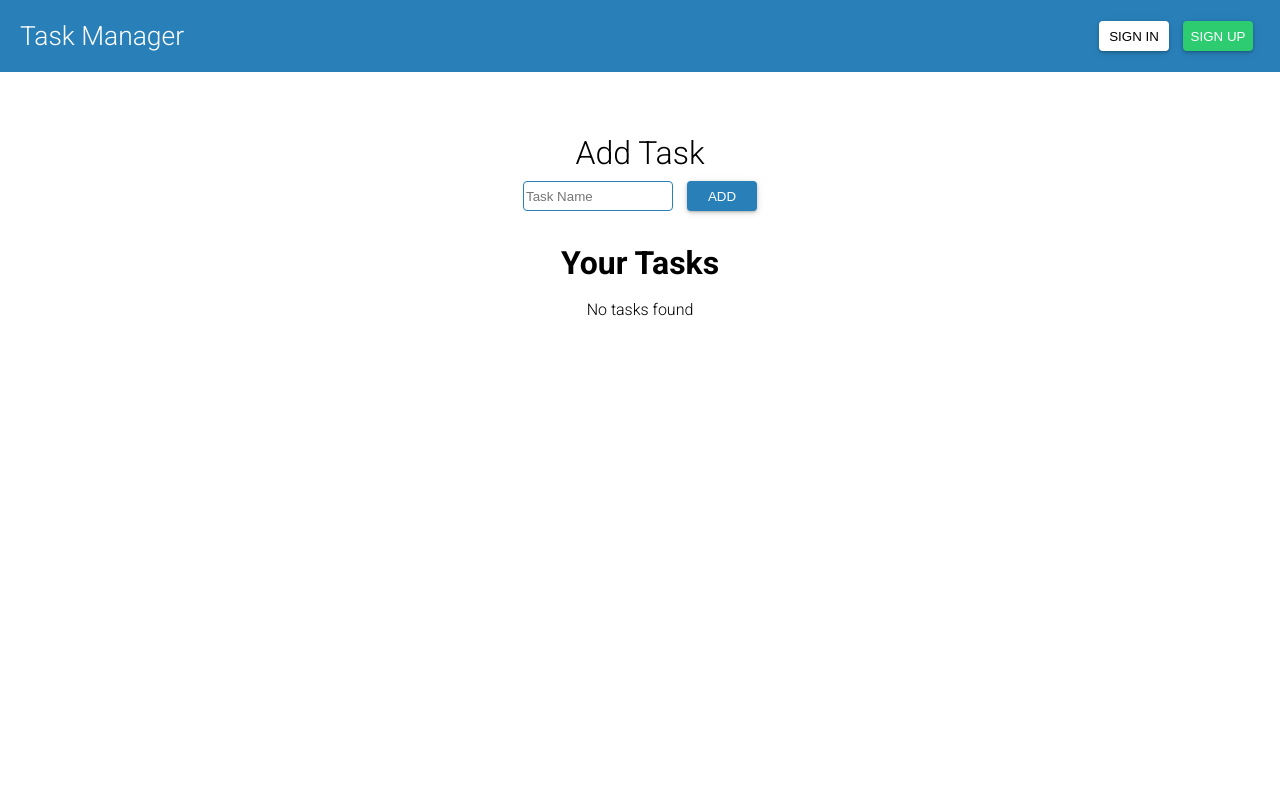
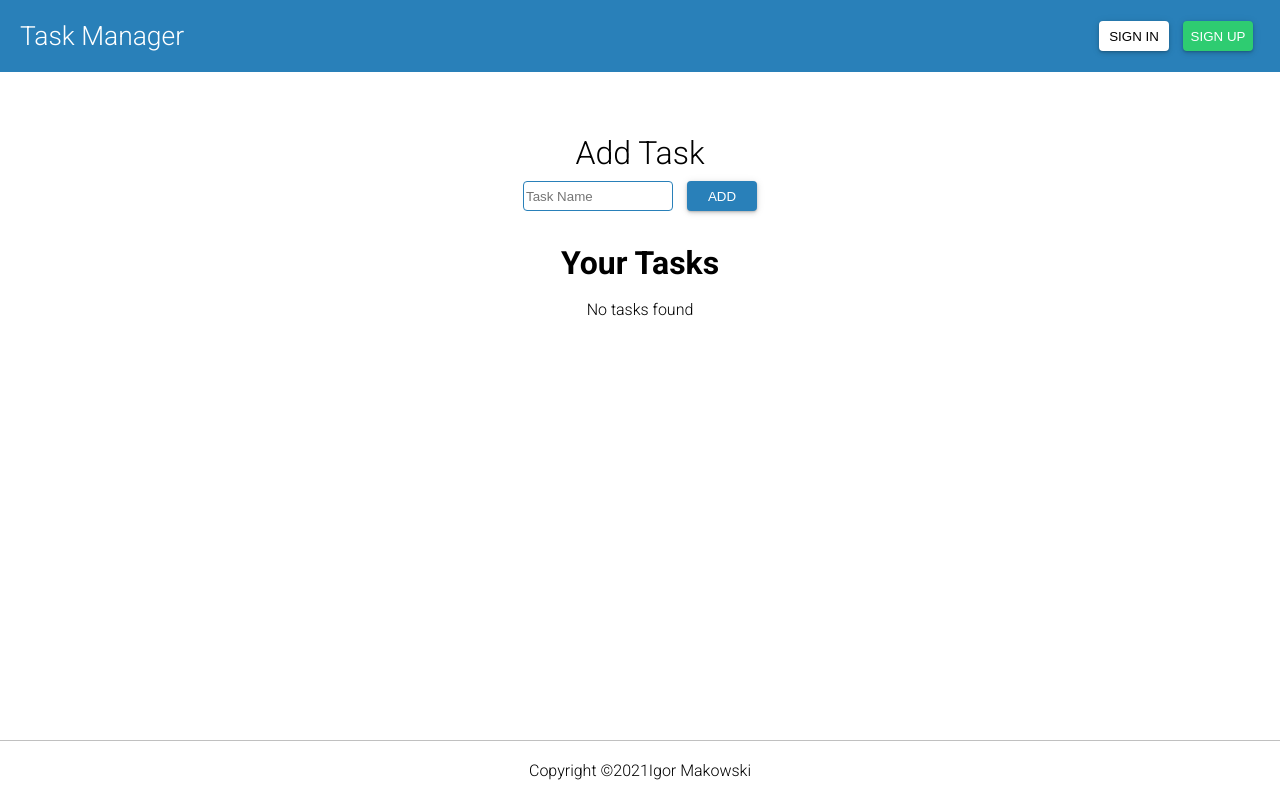
Before and after one commit to Mnigos/task-manager-site, a Next.js app: page / in a window 1280 px wide. Built offline with nearby package versions, Linux system fonts and the light colour scheme.

Commit message:
feat(pages): implement Footer to _app.tsx

```diff
--- a/src/pages/_app.tsx
+++ b/src/pages/_app.tsx
@@ -1,15 +1,28 @@
 import { AppProps } from 'next/app'
+import styled from 'styled-components'
 
 import { GlobalStyle } from 'assets/styles/GlobalStyle'
 import NavBar from 'components/NavBar/NavBar'
+import Footer from 'components/Footer'
+
 import 'assets/styles/fonts.css'
+
+const Wrapper = styled.div`
+  display: flex;
+  flex-direction: column;
+  justify-content: space-between;
+  min-height: 100vh;
+`
 
 export default function MyApp({ Component, pageProps }: AppProps) {
   return (
-    <>
+    <Wrapper>
       <GlobalStyle />
-      <NavBar />
-      <Component {...pageProps} />
-    </>
+      <div>
+        <NavBar />
+        <Component {...pageProps} />
+      </div>
+      <Footer />
+    </Wrapper>
   )
 }
```
